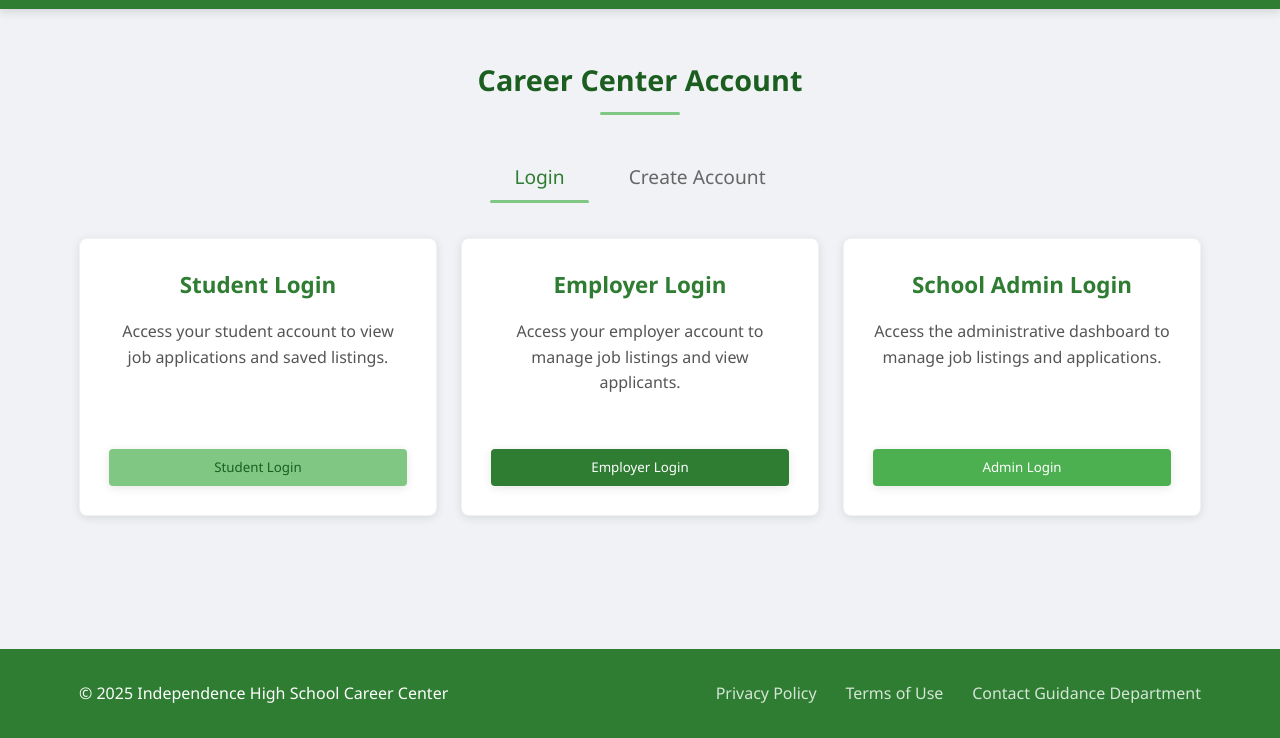
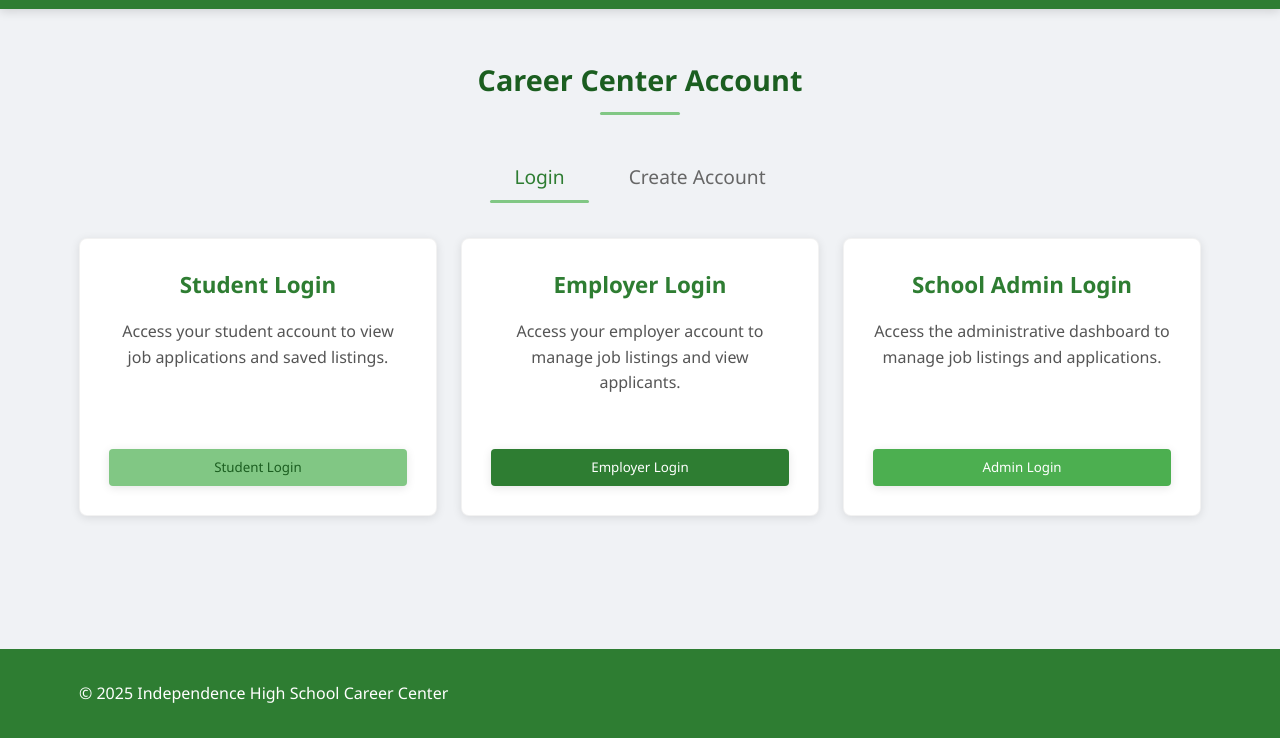
Before and after one commit to dabigbobis/indyjoblink, a plain HTML site: page login.html in a window 1280 px wide. Shown: the part 87-825 px from the top of the page. Drawn offline with Linux system fonts and the light colour scheme.

Commit message:
Update login.html

```diff
--- a/login.html
+++ b/login.html
@@ -613,11 +613,7 @@
             <div>
                 <p>&copy; 2025 Independence High School Career Center</p>
             </div>
-            <div class="footer-links">
-                <a href="#">Privacy Policy</a>
-                <a href="#">Terms of Use</a>
-                <a href="#">Contact Guidance Department</a>
-            </div>
+
         </div>
     </div>
 </footer>
```
